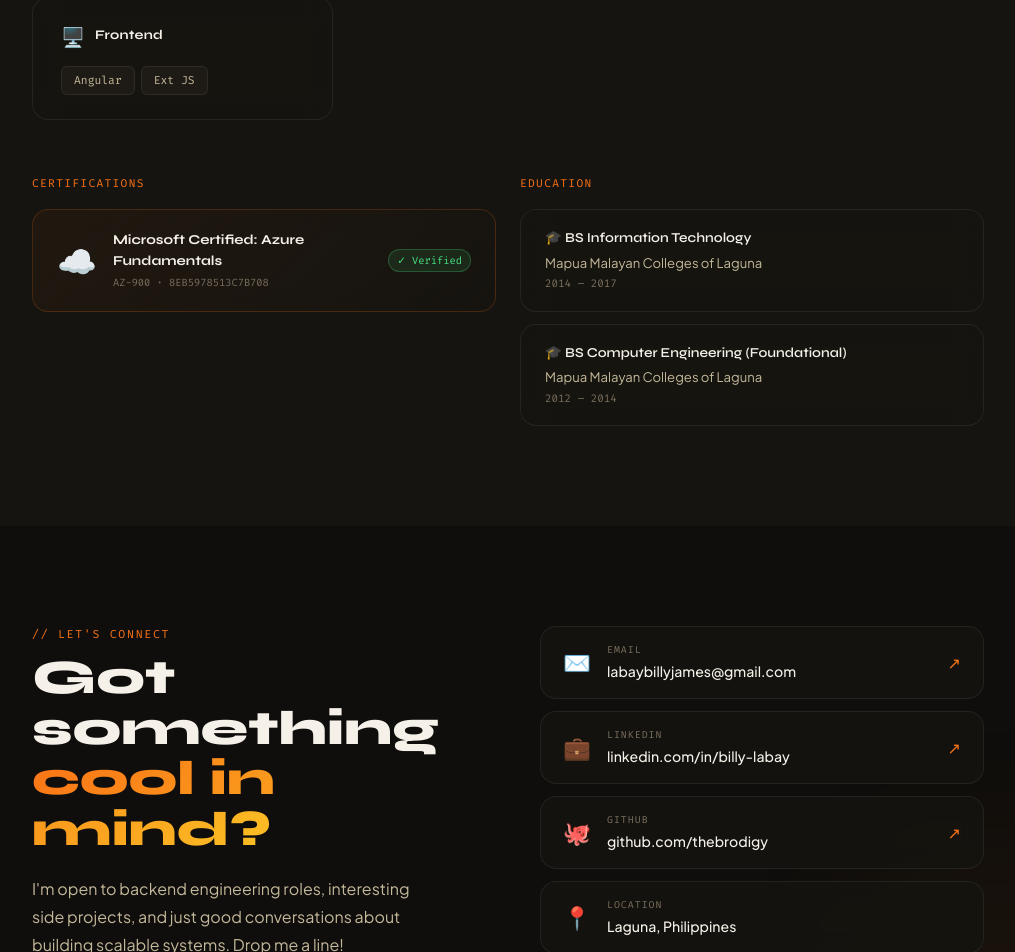
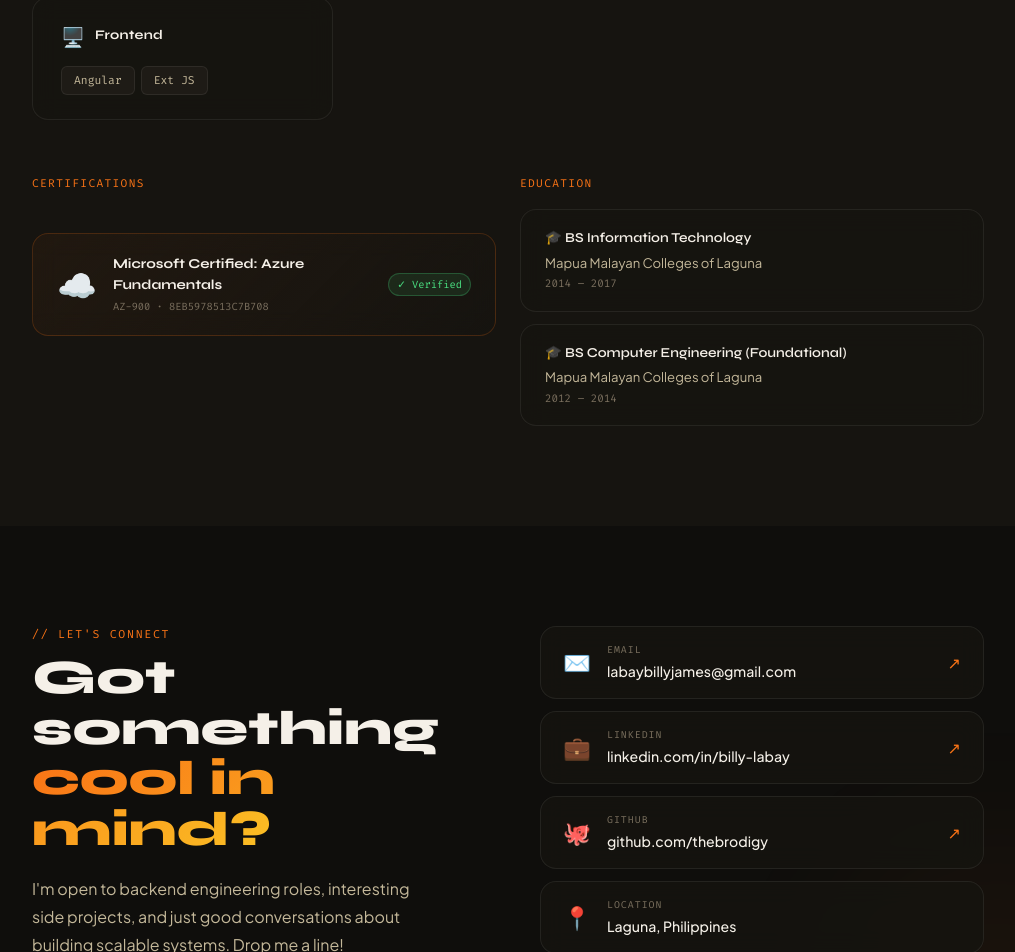
Before and after one commit to thebrodigy/billy-portfolio, a React (Vite) app: page / in a window 1280 px wide. Shown: the part 3832-4784 px from the top of the page, without its empty margins (132-1147 px from the left). Built offline with nearby package versions, Linux system fonts and the light colour scheme.

Commit message:
chore: add url to credentials

```diff
--- a/index.html
+++ b/index.html
@@ -4,8 +4,8 @@
     <meta charset="UTF-8" />
     <!-- <link rel="icon" type="image/svg+xml" href="/favicon.svg" /> -->
     <meta name="viewport" content="width=device-width, initial-scale=1.0" />
-    <meta name="description" content="Billy Labay — Backend Engineer | Java | Spring Boot | Azure | Microservices" />
-    <title>Billy Labay · Backend Engineer</title>
+    <meta name="description" content="Billy Labay — Fullstack Engineer | Java | Spring Boot | JavaScript | Angular | React | Azure | Microservices" />
+    <title>Billy Labay · Fullstack Engineer</title>
     <link rel="preconnect" href="https://fonts.googleapis.com" />
     <link rel="preconnect" href="https://fonts.gstatic.com" crossorigin />
     <link href="https://fonts.googleapis.com/css2?family=Syne:wght@400;500;600;700;800&family=Plus+Jakarta+Sans:wght@300;400;500;600&family=Fira+Code:wght@400;500&display=swap" rel="stylesheet" />
--- a/src/components/Skills.jsx
+++ b/src/components/Skills.jsx
@@ -66,6 +66,12 @@
                 Certifications
               </div>
               {CERTIFICATIONS.map(cert => (
+                  <a
+                    href={cert.url}
+                    target="_blank"
+                    rel="noreferrer"
+                    style={{ fontSize: '0.8rem', padding: '9px 18px' }}
+                  >
                     <div
                       key={cert.code}
                       className="card"
@@ -109,6 +115,7 @@
                         ✓ Verified
                       </span>
                     </div>
+                  </a>
               ))}
             </div>
           </FadeIn>
--- a/src/data/index.js
+++ b/src/data/index.js
@@ -153,6 +153,7 @@
     certId: '8EB5978513C7B708',
     certNumber: 'D38546-82EH95',
     emoji: '☁️',
+    url: 'https://learn.microsoft.com/en-us/users/billylabay-2912/credentials/8eb5978513c7b708',
   },
 ]
 
```
Lines whose indentation alone changed are shown as unchanged.
